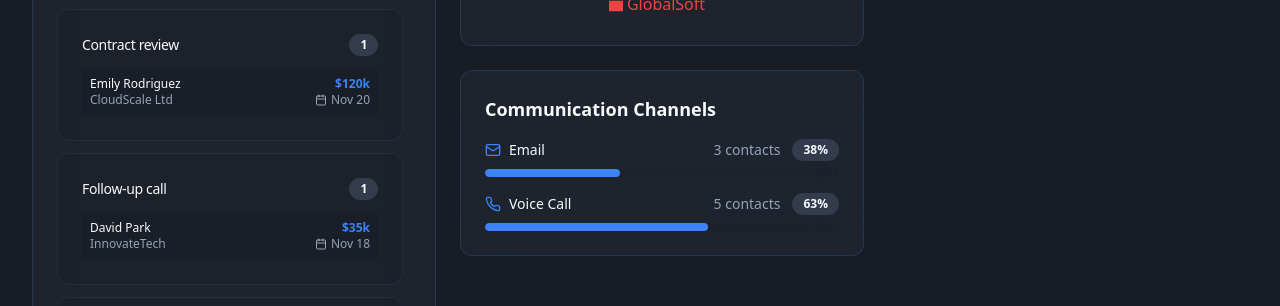
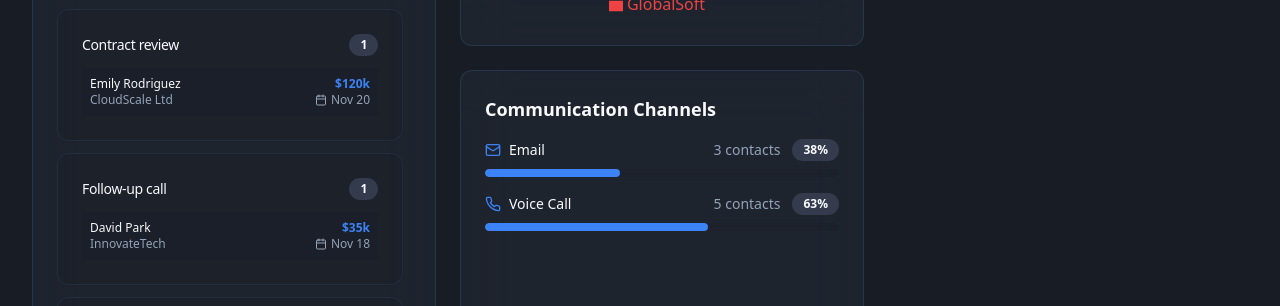
Before and after one commit to eus-lwq/langgraph-crm-insight, a React (Vite) app: page / in a window 1280 px wide. Shown: the part 1104-1410 px from the top of the page. Built offline with nearby package versions, Linux system fonts and the light colour scheme; the HTML template or start-up script is replaced by a standard one.

Commit message:
Align Next Steps and Communication Channels
Align the bottom of the "Next Steps" component with the bottom of the "Communication Channels" component by adjusting the grid layout.

```diff
--- a/src/pages/Index.tsx
+++ b/src/pages/Index.tsx
@@ -337,10 +337,10 @@ const Index = () => {
 
             {/* Charts and Views Grid */}
             <div className="grid grid-cols-2 gap-6">
-              {/* Next Steps - Ticket View (Taller) */}
-              <div className="glass-card p-6 rounded-xl">
+              {/* Next Steps - Ticket View (Full height) */}
+              <div className="glass-card p-6 rounded-xl flex flex-col">
                 <h3 className="text-lg font-semibold mb-4">Next Steps</h3>
-                <div className="space-y-3 max-h-[650px] overflow-y-auto pr-2">
+                <div className="space-y-3 overflow-y-auto pr-2 flex-1">
                   {Object.entries(nextStepGroups).map(([step, items]) => (
                     <Card key={step} className="bg-background/30 border-glass-border/30">
                       <CardHeader className="pb-3">
@@ -372,7 +372,7 @@ const Index = () => {
               </div>
 
               {/* Right Column: Company Distribution and Communication Channels */}
-              <div className="space-y-6">
+              <div className="flex flex-col gap-6">
                 {/* Company Distribution Chart */}
                 <div className="glass-card p-6 rounded-xl">
                   <h3 className="text-lg font-semibold mb-4">Company Distribution</h3>
@@ -406,9 +406,9 @@ const Index = () => {
                 </div>
 
                 {/* Communication Channels */}
-                <div className="glass-card p-6 rounded-xl">
+                <div className="glass-card p-6 rounded-xl flex-1 flex flex-col">
                   <h3 className="text-lg font-semibold mb-4">Communication Channels</h3>
-                  <div className="space-y-4">
+                  <div className="space-y-4 flex-1">
                     {communicationChannels.map((channel) => (
                       <div key={channel.channel} className="space-y-2">
                         <div className="flex items-center justify-between text-sm">
```
